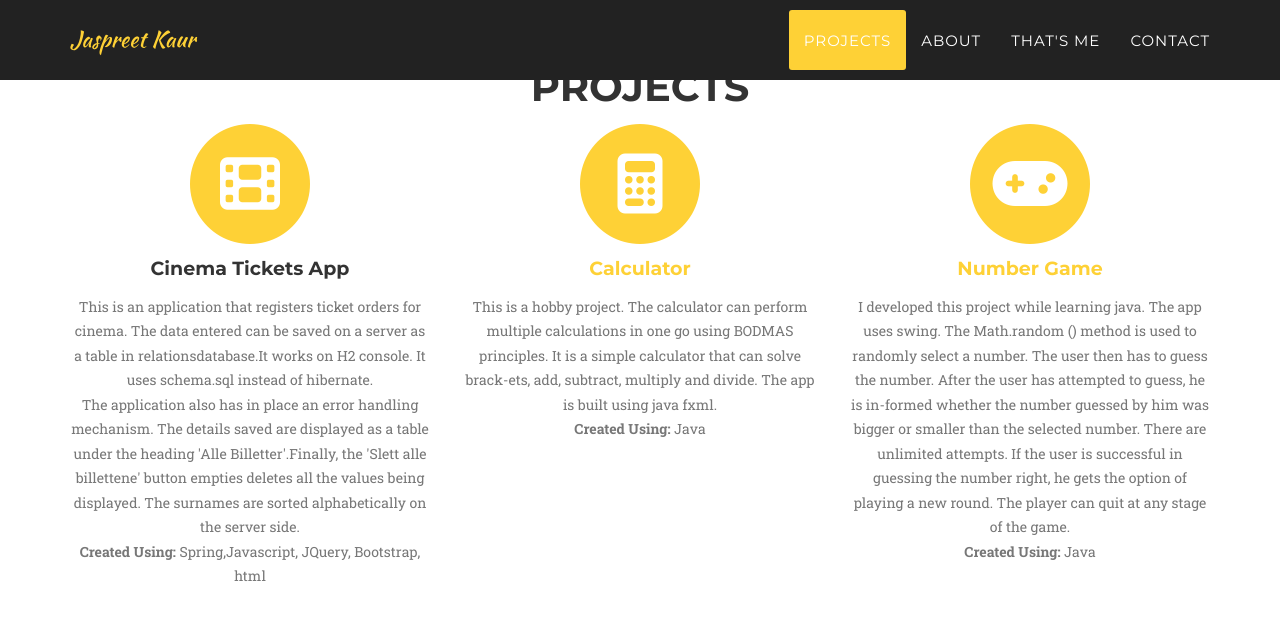
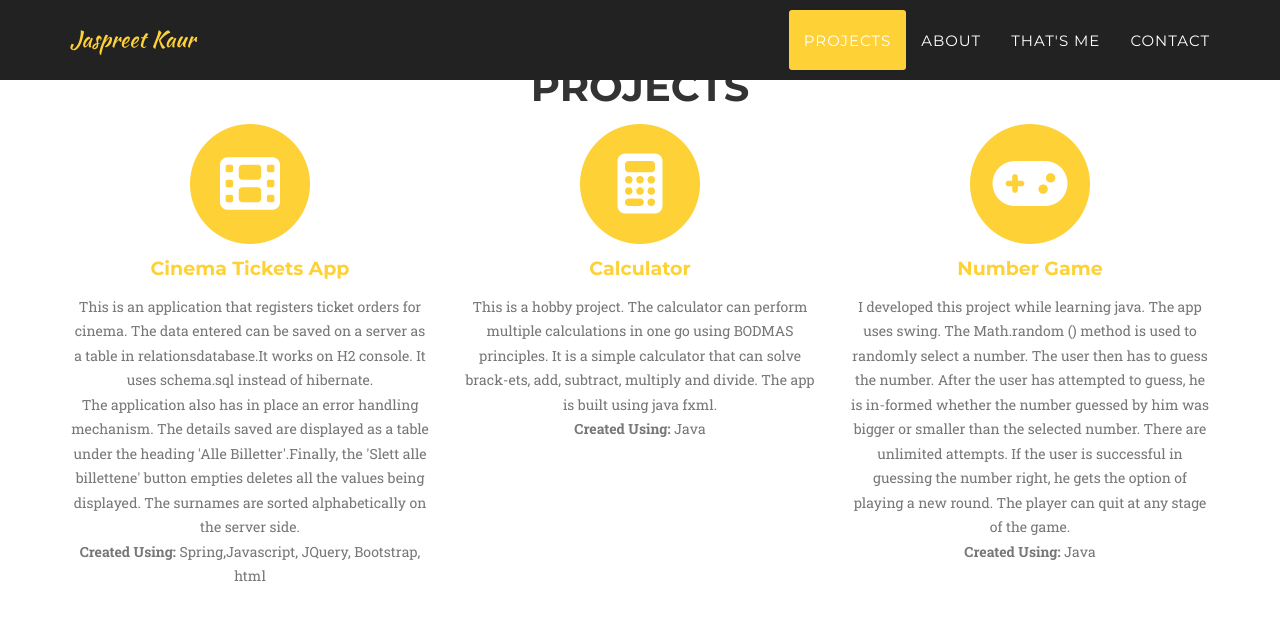
Before and after one commit to jas2908/jas2908.github.io, a Jekyll site: the page built from index.html, in a window 1280 px wide and 900 px high, scrolled down 843 px. Shown: the top 620 px of the window. Built offline with Jekyll 4.4.1, drawn with Linux system fonts in a browser that asks for light colours; nearby versions of some CDN libraries; some web fonts are replaced.

Commit message:
updating personal record

```diff
--- a/_includes/services.html
+++ b/_includes/services.html
@@ -15,7 +15,7 @@
 <!--                        <i class="fa fa-shopping-cart fa-stack-1x fa-inverse"></i>-->
                         <i class="fa-solid fa-film fa-stack-1x fa-inverse"></i>
                     </span>
-                    <h4 class="service-heading">Cinema Tickets App</h4>
+                    <h4 class="service-heading"><a href="https://github.com/jas2908/CinemaTickets"> Cinema Tickets App</a></h4>
                     <p class="text-muted">This is an application that registers ticket orders for cinema. The data entered can be saved on a server as a table in relationsdatabase.It works on H2 console. It uses schema.sql instead of hibernate.<br> The application also has in place an error handling mechanism. The details saved are displayed as a table under the heading 'Alle Billetter'.Finally, the 'Slett alle billettene' button empties deletes all the values being displayed. The surnames are sorted alphabetically on the server side.<br>
                     <b>Created Using:</b> Spring,Javascript, JQuery, Bootstrap, html </p>
                 </div>
--- a/_includes/team.html
+++ b/_includes/team.html
@@ -10,14 +10,14 @@
             <div class="row">
                 {% for member in site.people %}
                 <div class="col-sm-4">
-                    <div class="team-member">
+                    <div class="team-member" style="text-align: center">
                         <img src="img/team/{{ member.pic }}.jpg" class="img-responsive img-circle" alt="">
                         <h4>{{ member.name }}</h4>
                         <p class="text-muted">{{ member.position }}</p>
                         <ul class="list-inline social-buttons">
                             {% for network in member.social %}
                             <li>
-                                <a href="{{ network.url }}">
+                                <a href="{{ url }}">
                                     <i class="fa fa-{{ network.title }}"></i>
                                 </a>
                             </li>
```
